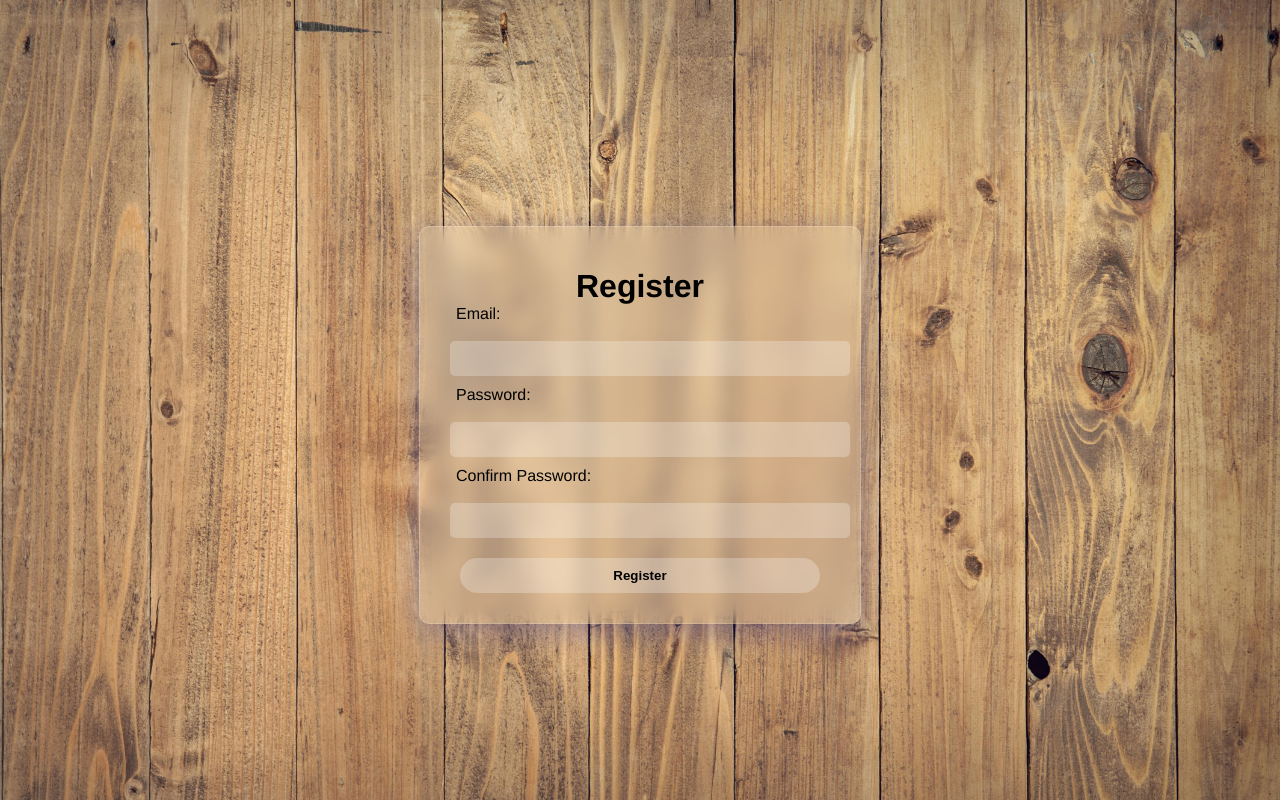
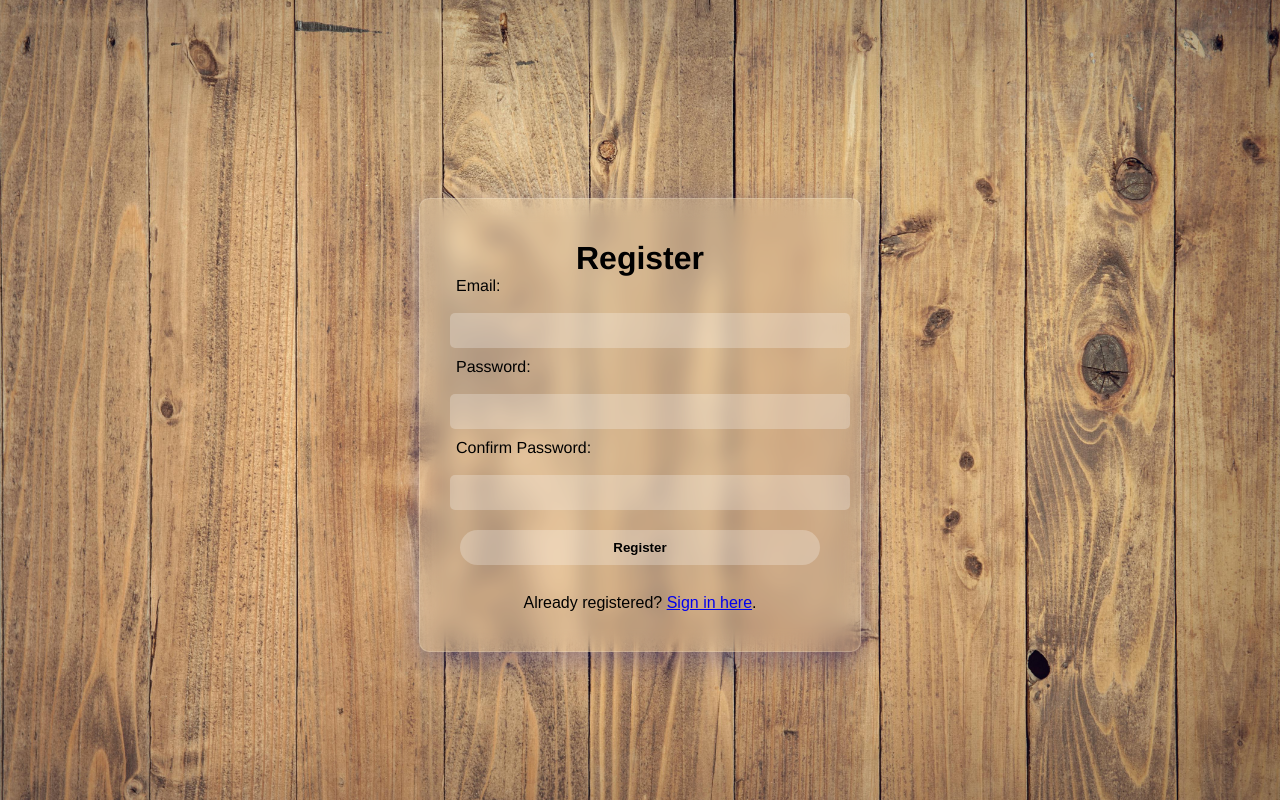
Before and after one commit to vickybedrova/online-store, a PHP site: page /registration.php in a window 1280 px wide. Run offline with PHP 8.4, Linux system fonts and the light colour scheme.

Commit message:
Already registered? button

```diff
--- a/src/registration.php
+++ b/src/registration.php
@@ -78,7 +78,7 @@ if (isset($_SESSION['registration_message']) && $_SESSION['registration_message'
             <div class="error"><?php echo htmlspecialchars($error_message); ?></div>
         <?php elseif ($success_message): ?>
             <div class="success"><?php echo htmlspecialchars($success_message); ?></div>
-            <p>Please <a href="login.php">click here</a> to login.</p>
+            <p>Please wait, you will be redirected to <a href="login.php">login page</a> after 10 seconds.</p>
         <?php endif; ?>
 
         <form action="registration.php" method="post">
@@ -93,6 +93,10 @@ if (isset($_SESSION['registration_message']) && $_SESSION['registration_message'
 
             <input type="submit" value="Register" class="submit-btn">
         </form>
+
+        <div class="sign-in-message">
+            <p>Already registered? <a href="login.php">Sign in here</a>.</p>
+        </div>
     </div>
 </body>
 </html>
```
